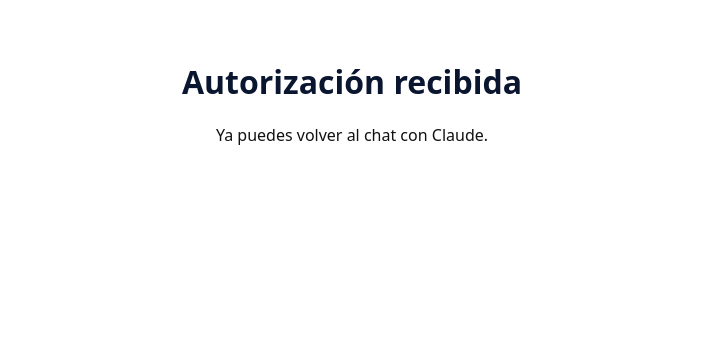
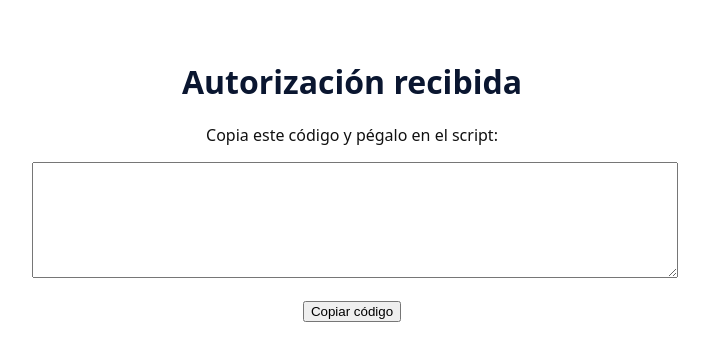
Before and after one commit to eapazminoSTI/epsystems-carruseles, a plain HTML site: page tiktok-callback.html in a window 1280 px wide. Shown: the whole page, without its empty margins (288-997 px from the left). Drawn offline with Linux system fonts and the light colour scheme.

Commit message:
Callback de TikTok: mostrar código para copiar
Co-Authored-By: Claude Opus 5.5 <noreply@anthropic.com>
Claude-Session: https://claude.ai/code/session_01TqrMdAVx7m3N752gPVr7tN

```diff
--- a/tiktok-callback.html
+++ b/tiktok-callback.html
@@ -1,4 +1,4 @@
-<!DOCTYPE html><html lang="es"><head><meta charset="utf-8"><meta name="viewport" content="width=device-width,initial-scale=1"><title>TikTok conectado · EP Systems</title><style>body{font-family:system-ui,sans-serif;max-width:640px;margin:60px auto;padding:0 20px;text-align:center;color:#111}h1{color:#0a1630}.err{color:#c00}</style></head><body><h1 id="t">Autorización recibida</h1><p id="m">Ya puedes volver al chat con Claude.</p><script>
-var p=new URLSearchParams(location.search);
+<!DOCTYPE html><html lang="es"><head><meta charset="utf-8"><meta name="viewport" content="width=device-width,initial-scale=1"><title>TikTok conectado · EP Systems</title><style>body{font-family:system-ui,sans-serif;max-width:640px;margin:60px auto;padding:0 20px;text-align:center;color:#111}h1{color:#0a1630}.err{color:#c00}</style></head><body><h1 id="t">Autorización recibida</h1><p id="m">Copia este código y pégalo en el script:</p><textarea id="c" readonly style="width:100%;height:110px;font-family:monospace"></textarea><p><button onclick="navigator.clipboard.writeText(document.getElementById('c').value);this.textContent='Copiado'">Copiar código</button></p><script>
+var p=new URLSearchParams(location.search);document.getElementById('c').value=p.get('code')||'';
 if(p.get('error')){document.getElementById('t').textContent='No se pudo autorizar';document.getElementById('t').className='err';document.getElementById('m').textContent=(p.get('error')+' '+(p.get('error_description')||''));}
 </script></body></html>
```
